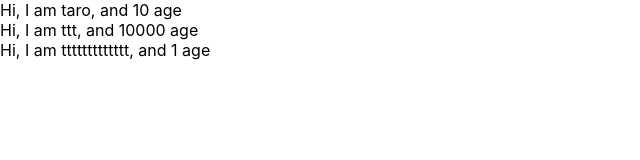
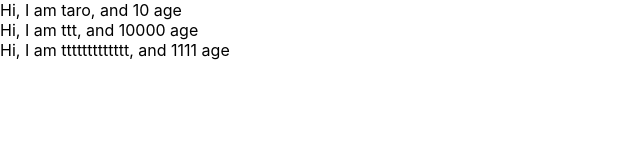
Before and after one commit to TaigaMiura/udemy-react-redux-crud-sample-, a React (Create React App) app: page / in a window 1280 px wide. Shown: the top 160 px of the page, without its empty margins (0-640 px from the left). Built offline with nearby package versions, Linux system fonts and the light colour scheme.

Commit message:
props basic 4 propTypes

```diff
--- a/src/App.js
+++ b/src/App.js
@@ -1,10 +1,11 @@
-import React from 'react';
+import React from 'react'
+import PropTypes from 'prop-types'
 
 const App = () => {
   const profiles = [
     { name: "taro", age: 10 },
     { name: "ttt", age: 10000 },
-    { name: "ttttttttttttt" }
+    { name: "ttttttttttttt", age: 1111 }
   ]
   return (
     <div>
@@ -23,8 +24,9 @@ const App = () => {
   )
 }
 const User = props => <div>Hi, I am {props.name}, and {props.age} age</div>
-User.defaultProps = {
-  age: 1
+
+User.propTypes = {
+  name: PropTypes.string,
+  age: PropTypes.number.isRequired
 }
-
 export default App;
```
